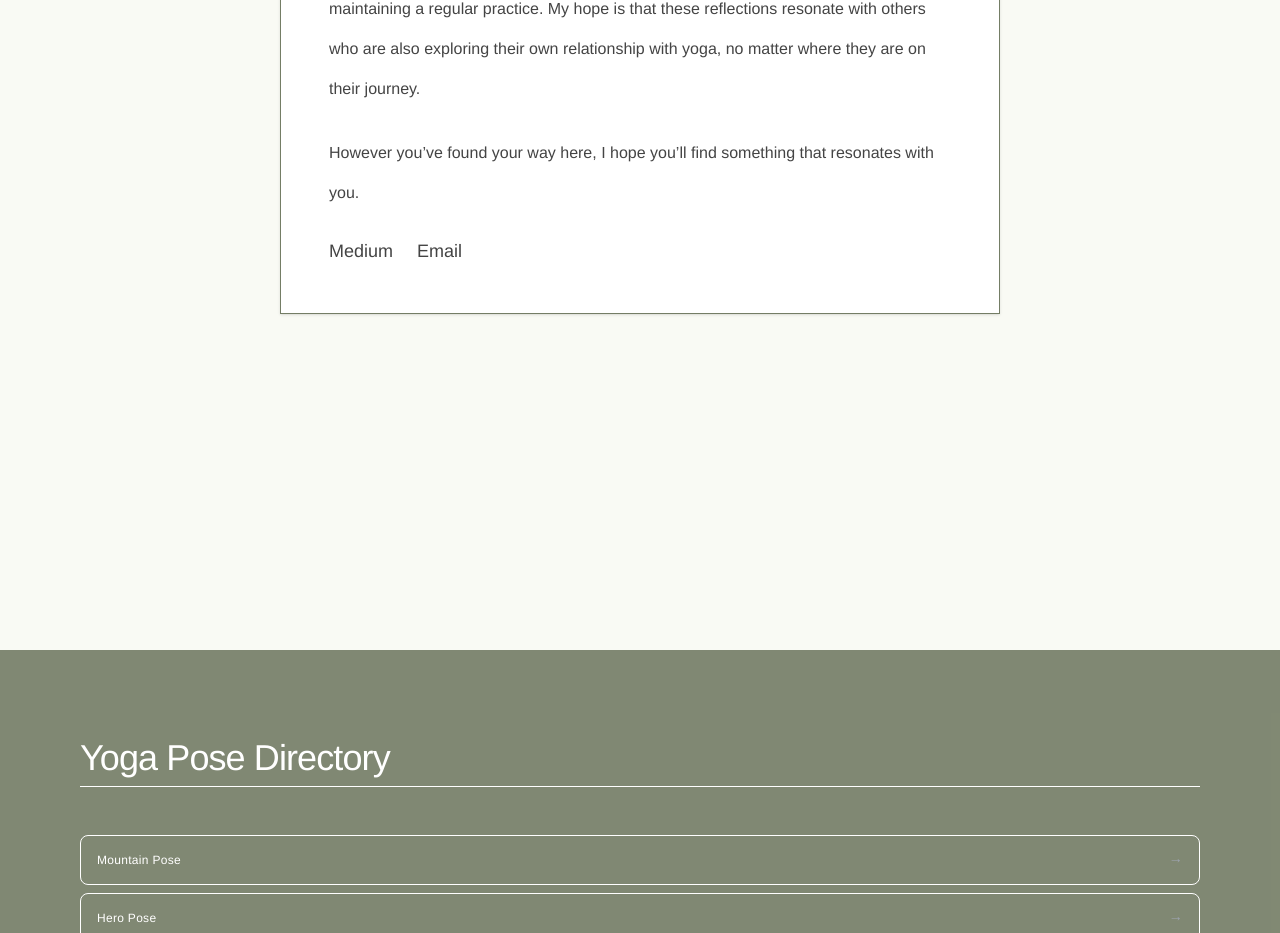
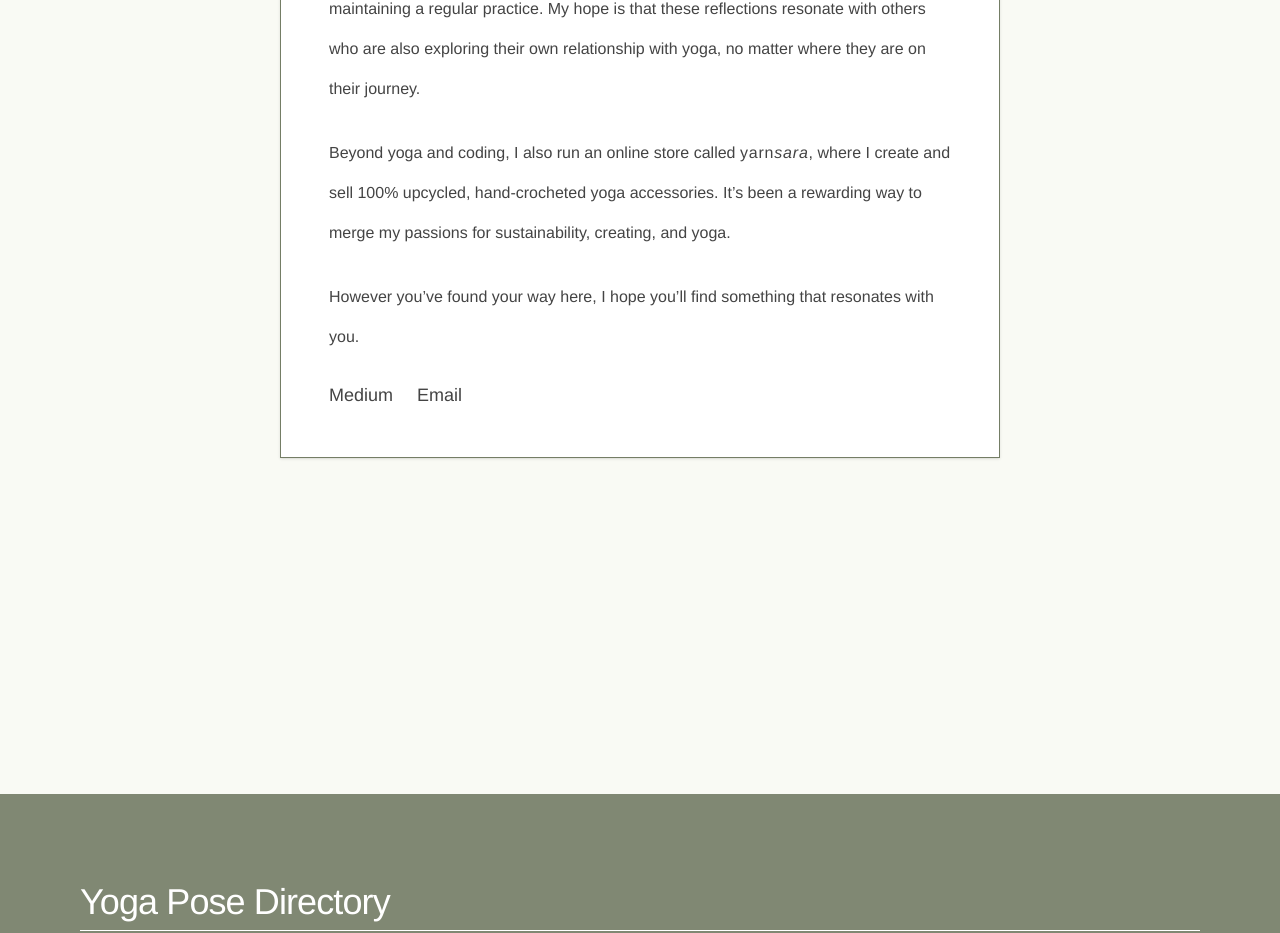
Before and after one commit to samanthacabrera/yoga-library, a React (Vite) app: page /newsletter in a window 1280 px wide. Shown: the part 3860-4793 px from the top of the page. Built offline with nearby package versions, Linux system fonts and the light colour scheme.

Commit message:
add section about yarnsara to meet the author

```diff
--- a/src/components/Newsletter.jsx
+++ b/src/components/Newsletter.jsx
@@ -117,7 +117,12 @@ const Newsletter = () => {
                     <p>
                         I’m not a writer by trade, and I don’t aim to be. This space is simply where I share what yoga means to me — the lessons, struggles, and small moments that come with maintaining a regular practice. My hope is that these reflections resonate with others who are also exploring their own relationship with yoga, no matter where they are on their journey.
                     </p>
-                    <p>However you’ve found your way here, I hope you’ll find something that resonates with you.</p>
+                    <p>
+                        Beyond yoga and coding, I also run an online store called <a href="https://yarnsara-samanthacabreras-projects.vercel.app/"  target="_blank" rel="noopener noreferrer" className="font-medium tracking-wider" >yarn<span className="italic">sara</span></a>, where I create and sell 100% upcycled, hand-crocheted yoga accessories. It’s been a rewarding way to merge my passions for sustainability, creating, and yoga.
+                    </p>
+                    <p>
+                        However you’ve found your way here, I hope you’ll find something that resonates with you.
+                    </p>
                 </div>
                 <div className="flex justify-center md:justify-start space-x-6 pt-6">
                     <a href="https://medium.com/@samantha.n.cabrera" target="_blank" rel="noopener noreferrer" className="text-lg font-light hover:text-moss transition duration-300 ease-in-out">
--- a/src/components/Resources.jsx
+++ b/src/components/Resources.jsx
@@ -47,7 +47,7 @@ const Resources = () => {
         {
             title: "Yoga Accessories",
             links: [
-                                { to: "https://yarnsara-samanthacabreras-projects.vercel.app/", title: "Yarnsara Mat Strap", description: "100% upcycled & handcrafted yoga accessories." },
+                { to: "https://yarnsara-samanthacabreras-projects.vercel.app/", title: "Yarnsara Mat Strap", description: "100% upcycled & handcrafted yoga accessories." },
                 { to: "https://www.aloyoga.com/products/warrior-mat", title: "Alo Yoga Warrior Mat", description: "Durable, non-slip, eco-friendly mat with a smooth, supportive surface." },
                 { to: "https://www.manduka.com/collections/yoga-mats-pro-series/products/prolite-yoga-mat", title: "Manduka ProLite Mat", description: "High-performance, eco-conscious mat built to last." },
                 { to: "https://www.manduka.com/collections/equa-yoga-towels/products/equa-yoga-hand-towel", title: "Manduka eQua Yoga Hand Towel", description: "Lightweight, quick-drying yoga towels that enhance your practice." },
```
